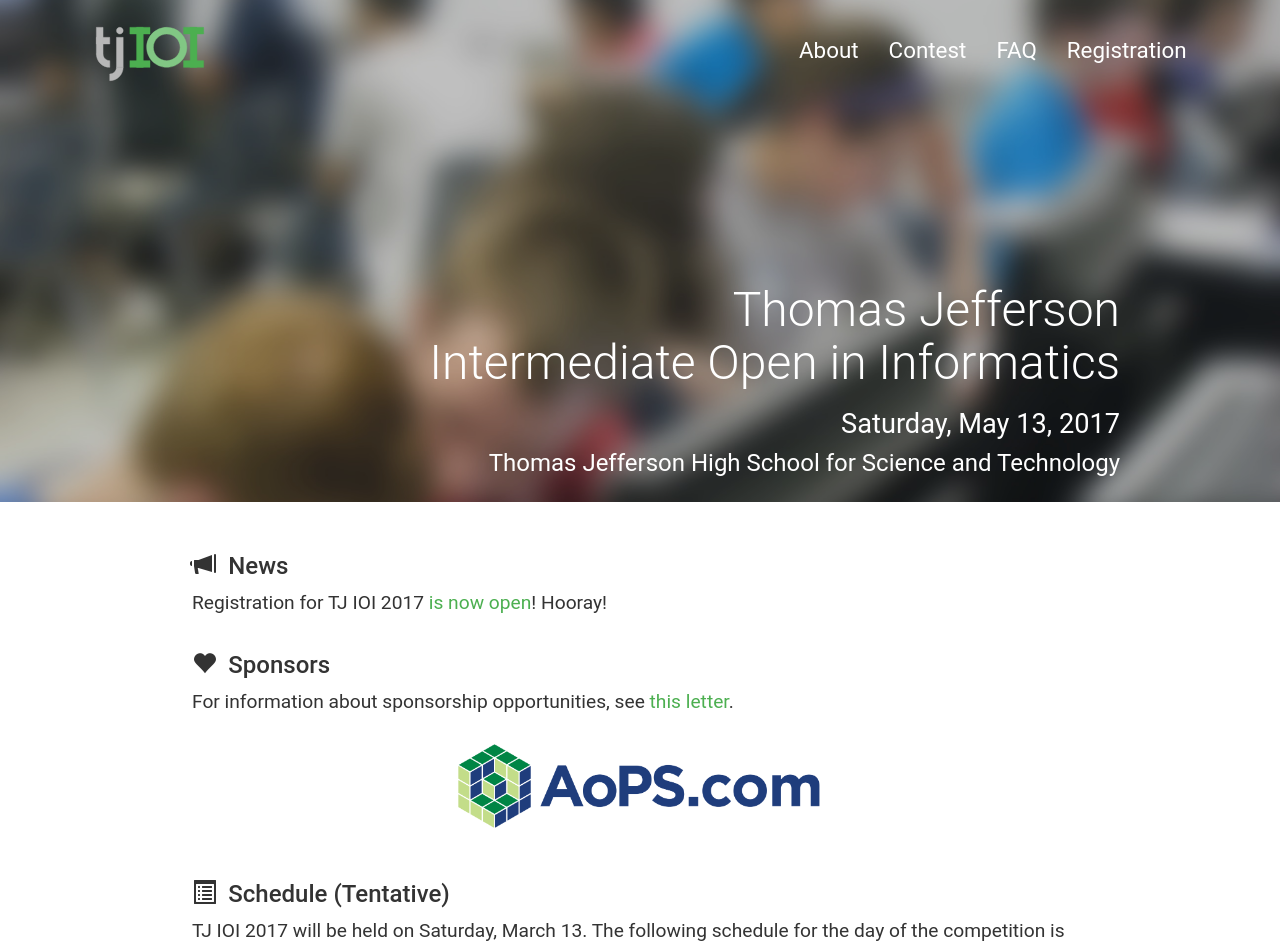
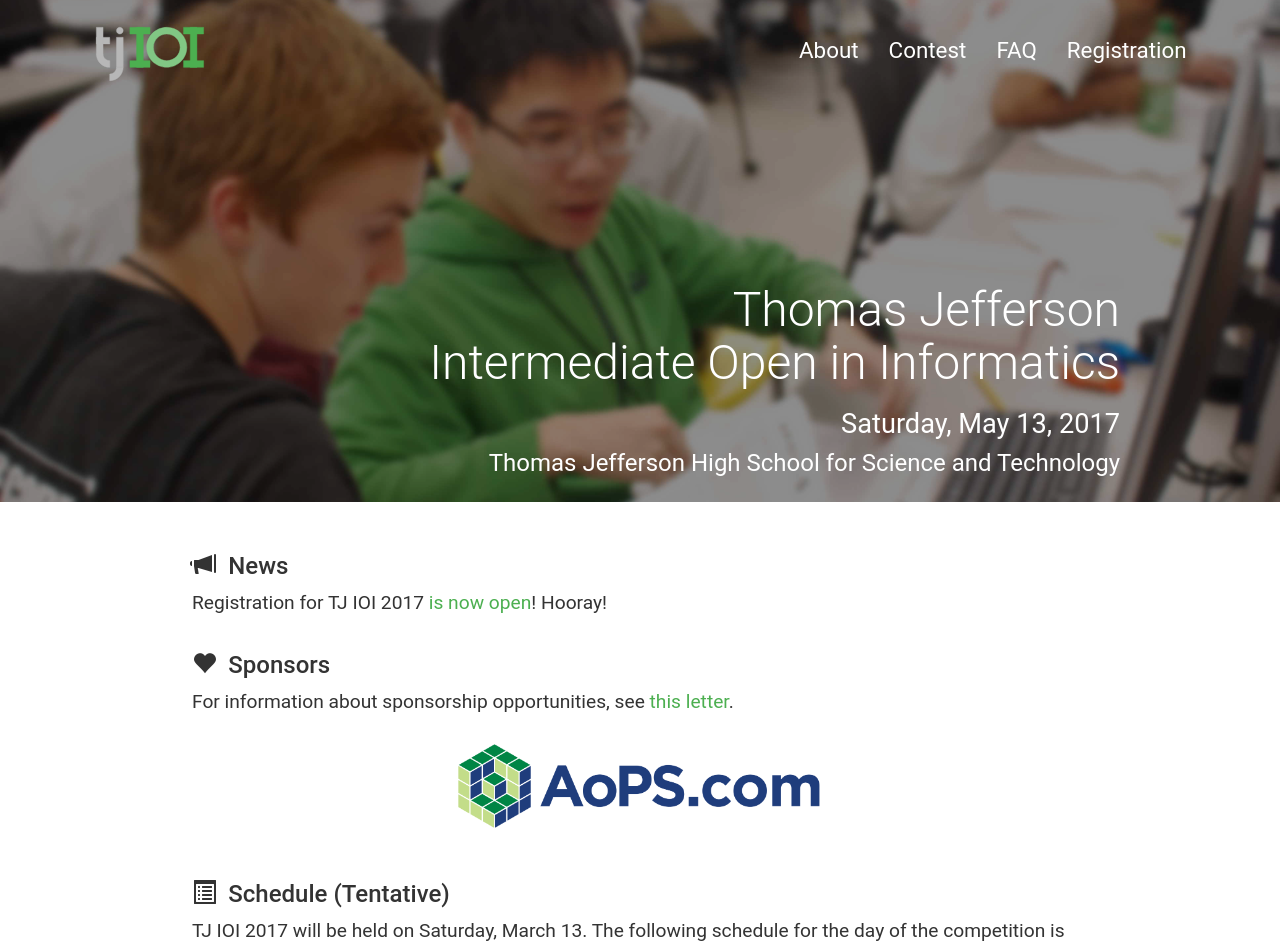
Before and after one commit to codeAligned/tjioi, a Jekyll site: the page built from index.html, in a window 1280 px wide. Shown: the top 948 px of the page. Built offline with Jekyll 4.4.1, drawn with Linux system fonts in a browser that asks for light colours.

Commit message:
Revert "update css, new background"
This reverts commit 6919bf23d771db806767ed0d94e8a6378769eb96.

```diff
--- a/assets/main.css
+++ b/assets/main.css
@@ -45,10 +45,6 @@ body {
     transition: background-color .2s;
 }
 
-.nav.navbar-nav.navbar-right li a.selectedTab {
-    background-color: rgba(0, 0, 0, 0.3);
-}
-
 .nav.navbar-nav.navbar-right li a:hover {
     background-color: rgba(0, 0, 0, .5);
 }
@@ -68,15 +64,15 @@ body {
     z-index: 0;
     /*filter: blur(5px);*/
     /*opacity: 0.6;*/
-    background-color: rgba(0, 0, 0, 0.25);
+    background-color: rgba(0, 0, 0, 0.45);
 }
 
 .hero {
     position: relative;
     padding: 16px;
     color: white;
-    background-image: url(img/img_1768.jpg);
-    background-position: center 37%;
+    background-image: url(img/hao_image_large_blur.jpg);
+    background-position: center 20%;
     background-size: cover;
 }
 
@@ -149,6 +145,10 @@ body {
     color: #4caf50;
 }
 
+.selectedTab {
+    color: #81c784 !important;
+}
+
 .page-wrapper {
     min-height: 100%;
     height: auto;
```
Also changed, not shown: assets/img/hao_image_large_blur.jpg (added), 2 other files.
